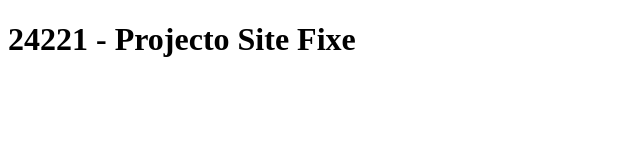
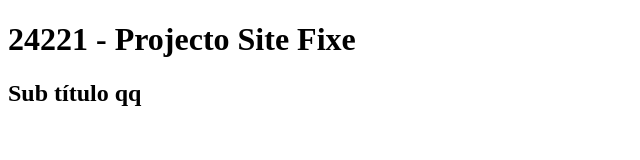
Before and after one commit to jpcancio/iefp24221, a plain HTML site: page index.html in a window 1280 px wide. Shown: the whole page, without its empty margins (0-640 px from the left). Drawn offline with Linux system fonts and the light colour scheme.

Commit message:
pequena alteracao no titulo

```diff
--- a/index.html
+++ b/index.html
@@ -8,6 +8,7 @@
     </head>
     <body>
         <h1>24221 - Projecto Site Fixe</h1>
+        <h2>Sub título qq</h2>
         <script src="app.js"></script>
     </body>
 </html>
```
